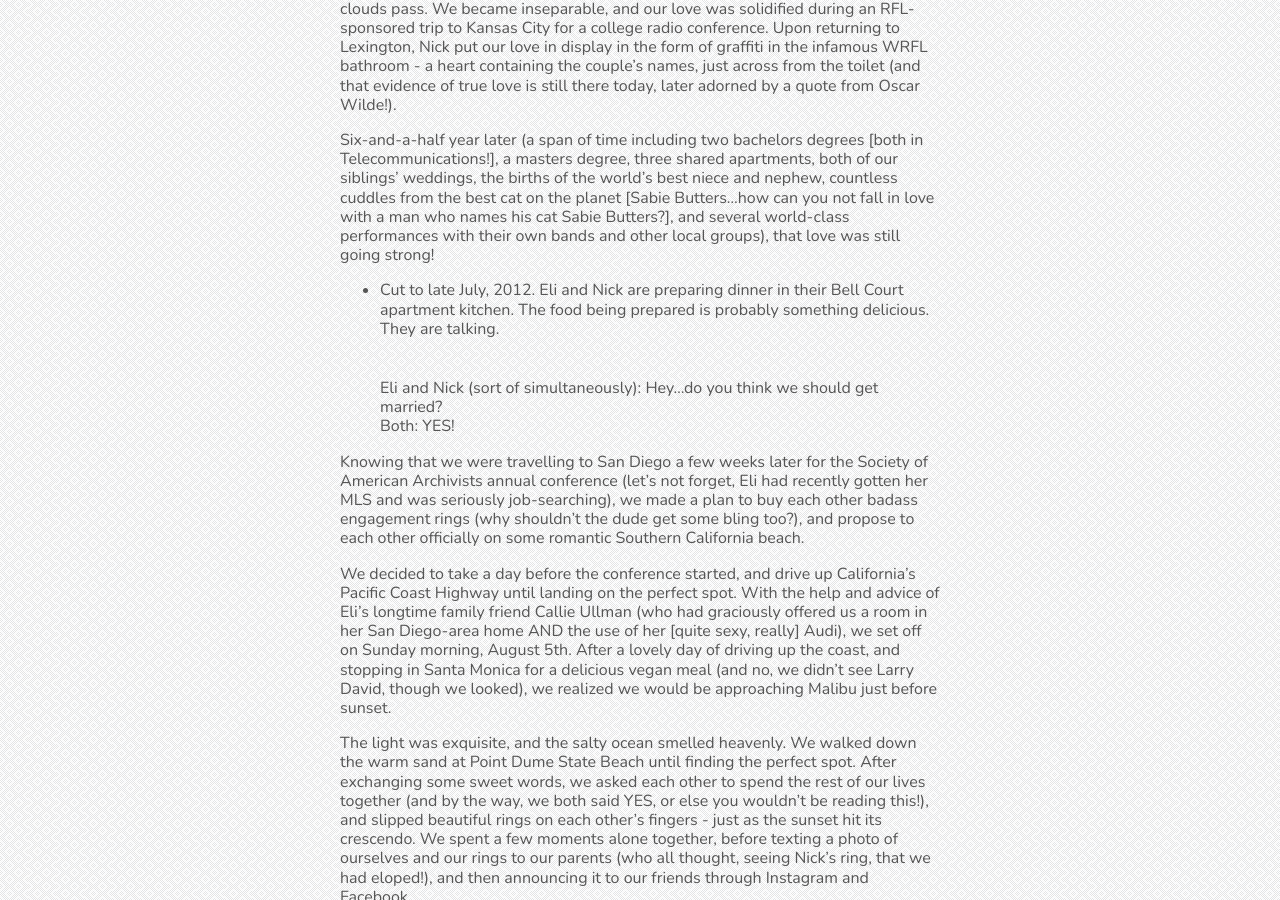
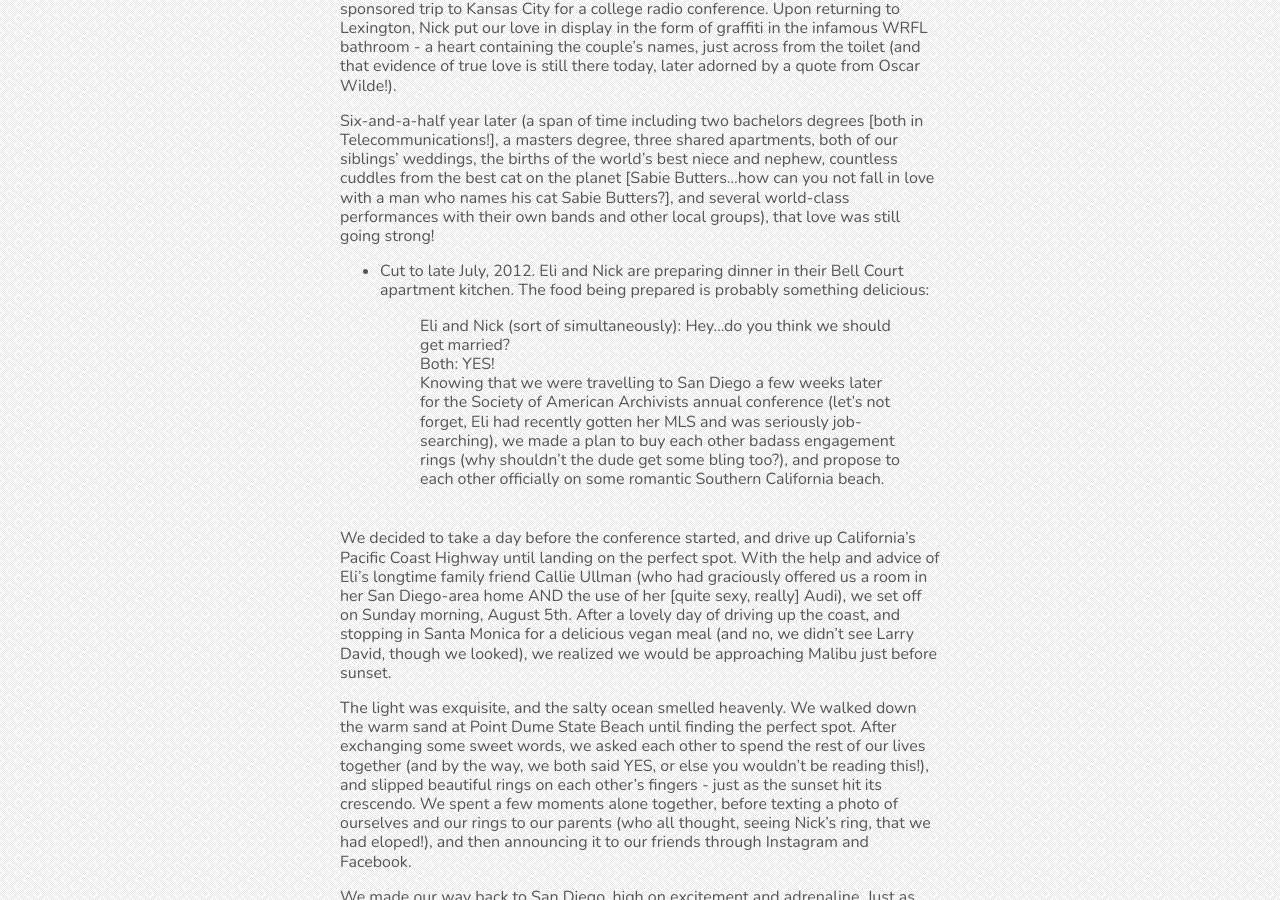
Before and after one commit to nikolaiwarner/eliandnick.com, a Jekyll site: the page built from index.md, in a window 1280 px wide and 900 px high, scrolled down 1080 px. Built offline with Jekyll 4.4.1, drawn with Linux system fonts in a browser that asks for light colours; nearby versions of some CDN libraries.

Commit message:
Update index.md

```diff
--- a/index.md
+++ b/index.md
@@ -2,7 +2,6 @@
 layout: homepage
 title: Eli Riveire and Nick Warner are gettin' hitched.
 ---
-<br>
 <br>
 # A MODERN LOVE STORY
 
@@ -12,11 +11,10 @@ In the fall of 2005, we met again - Eli became the WRFL Office Assistant and sta
 
 Six-and-a-half year later (a span of time including two bachelors degrees [both in Telecommunications!], a masters degree, three shared apartments, both of our siblings’ weddings, the births of the world’s best niece and nephew, countless cuddles from the best cat on the planet [Sabie Butters...how can you not fall in love with a man who names his cat Sabie Butters?], and several world-class performances with their own bands and other local groups), that love was still going strong!
 
-* Cut to late July, 2012. Eli and Nick are preparing dinner in their Bell Court apartment kitchen. The food being prepared is probably something delicious. They are talking.
-
+* Cut to late July, 2012. Eli and Nick are preparing dinner in their Bell Court apartment kitchen. The food being prepared is probably something delicious:
 > Eli and Nick (sort of simultaneously): Hey...do you think we should get married?
 > Both: YES!
-
+<br>
 Knowing that we were travelling to San Diego a few weeks later for the Society of American Archivists annual conference (let’s not forget, Eli had recently gotten her MLS and was seriously job-searching), we made a plan to buy each other badass engagement rings (why shouldn’t the dude get some bling too?), and propose to each other officially on some romantic Southern California beach.
 
 We decided to take a day before the conference started, and drive up California’s Pacific Coast Highway until landing on the perfect spot. With the help and advice of Eli’s longtime family friend Callie Ullman (who had graciously offered us a room in her San Diego-area home AND the use of her [quite sexy, really] Audi), we set off on Sunday morning, August 5th. After a lovely day of driving up the coast, and stopping in Santa Monica for a delicious vegan meal (and no, we didn’t see Larry David, though we looked), we realized we would be approaching Malibu just before sunset.
```
